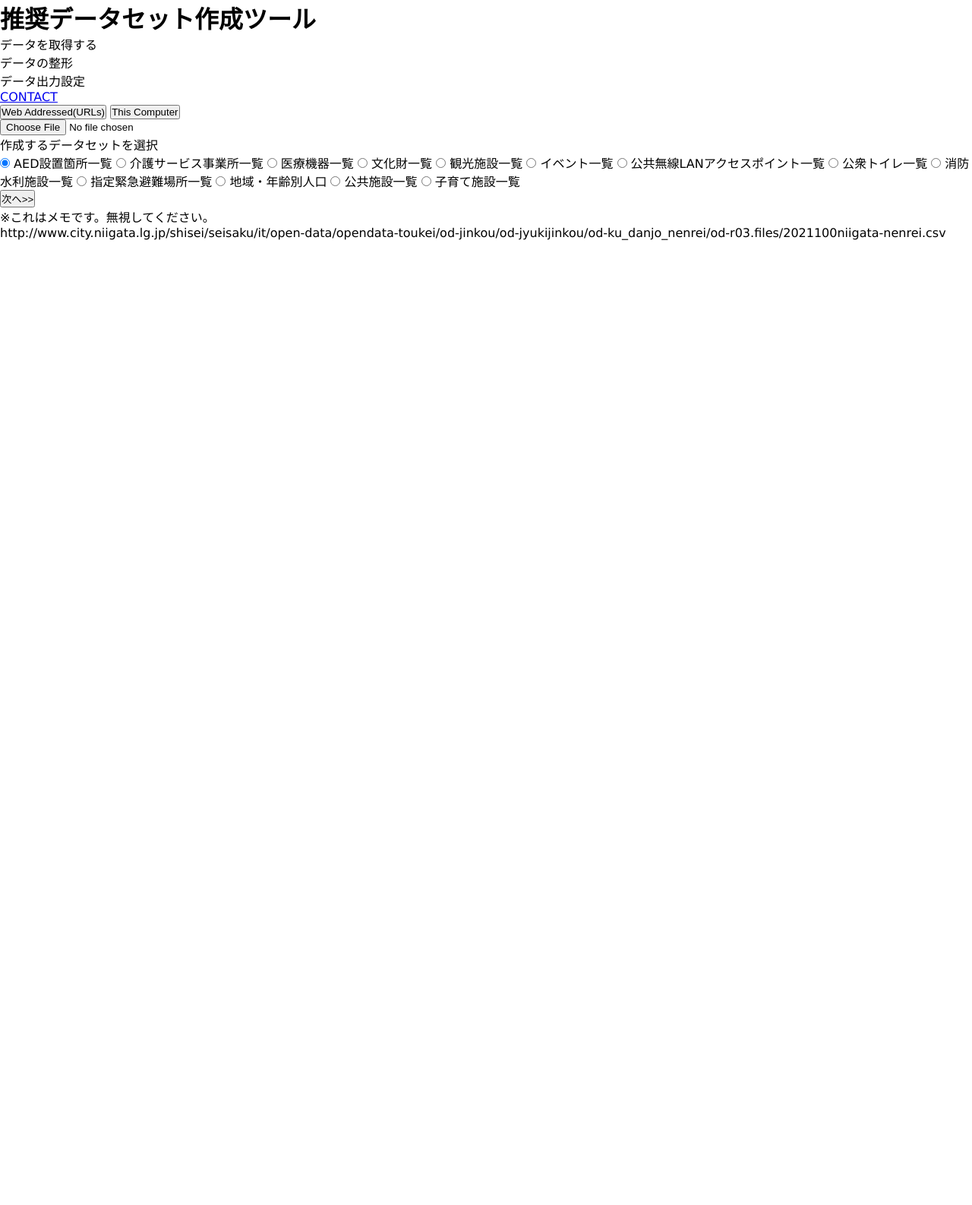
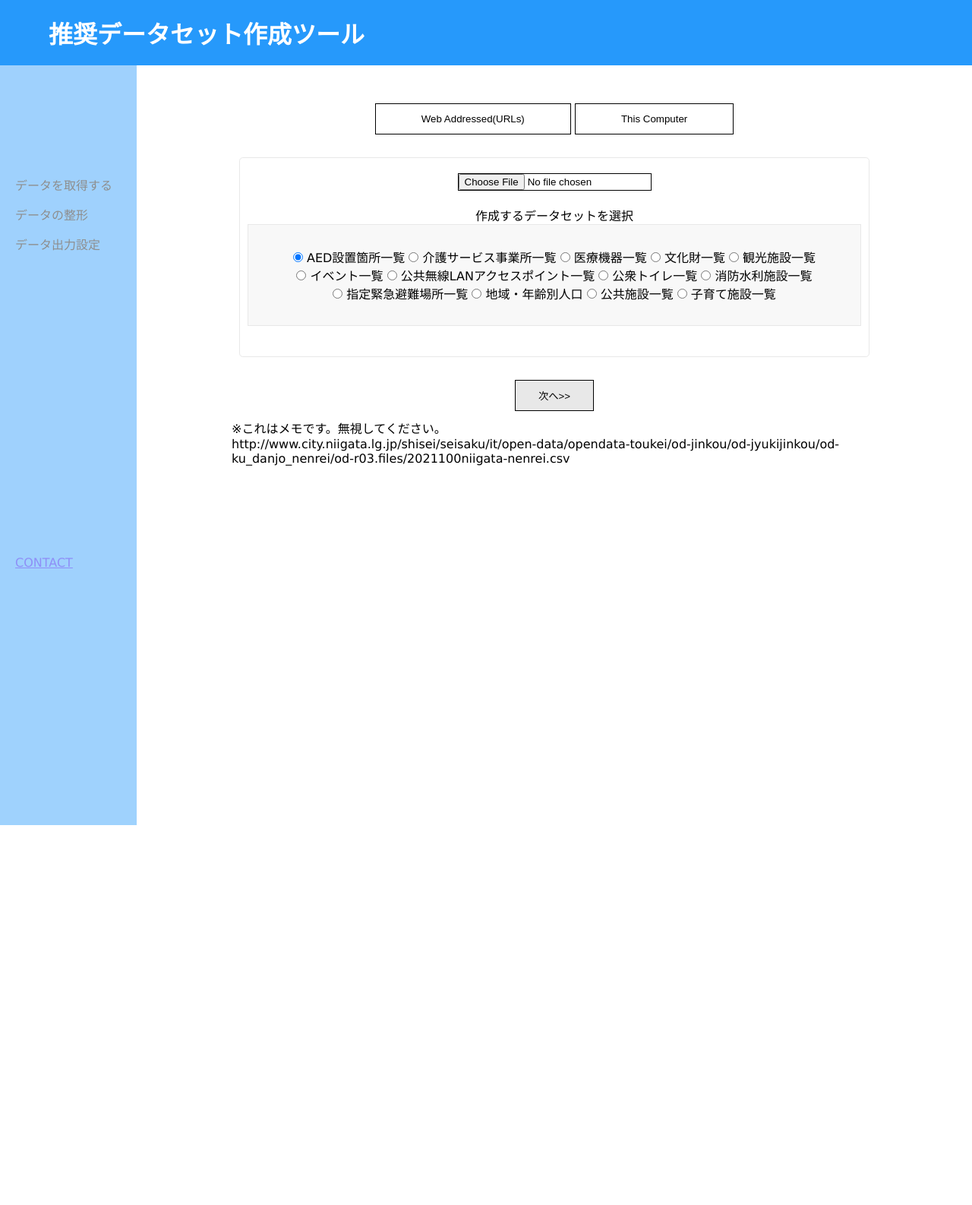
Before and after one commit to Masaya-math-lab/rd-tool, a Django app: page / in a window 1280 px wide. Shown: the whole page at 76% size. Before the commit the page ends 316 px from the top, so only its background shows below. Run offline with Django 3.2, Linux system fonts and the light colour scheme; some libraries are stand-ins or nearby versions.

Commit message:
1ページCSS追加

```diff
--- a/to_data/static/css/style.css
+++ b/to_data/static/css/style.css
@@ -37,11 +37,115 @@ i{
 }
 
 /* ****************** ここから ******************* */
-
-ul {
-  list-style: none;
-}
-
 #url-input {
   display: none;
 }
+
+header {
+    background:#2699FB;
+    padding-top:20px;
+    padding-left:5%;
+    padding-bottom:20px;
+    color:white;
+}
+
+.content-wrapper{
+    display: flex;
+
+}
+
+.sidebar{
+    top: 85px;
+    height:1000px;
+    background:#2699FB;
+    opacity:0.44
+}
+
+.sidebar-up{
+    margin-top:50px;
+    margin-left: 20px;
+    margin-right:20px;
+    width:140px;
+    height: 500px;
+}
+ul{
+    padding-top:80px;
+}
+
+ul li{
+    margin-top:15px
+}
+
+.sidebar-down{
+   margin-left: 20px;
+}
+
+.content{
+    padding-top:50px;
+    width:850px;
+    height:1500px;
+    margin-left: auto;
+    margin-right: auto;
+}
+
+/* ****************index.html*************** */
+.place-select{
+    text-align: center;
+    margin: 0 0 30px 0;
+}
+
+input {
+   /* input要素全部に対して装飾 */
+   background-color:white;
+   border: 1px solid black; /* 枠線 */
+}
+input[type="button"]{
+      padding:12px 60px;
+}
+
+input[type="button"]:hover {
+   /* マウスが載ったとき */
+   background-image: linear-gradient(0deg, #68d3db, #e5f4fc);
+   border: 1px solid #2c628b;
+}
+
+
+.download-select{
+    text-align: center;
+    margin: 10px;
+}
+
+form{
+       /*padding:25px 50px 20px 50px;*/
+}
+
+.data-select{
+    padding:20px 10px;
+    margin-bottom:30px;
+    border-radius: 0.3em;      /* 角丸 */
+    border: 1px solid #E8E8E8;
+}
+label{
+  display: inline-block;
+}
+
+.file-select{
+
+}
+
+.category-select{
+    margin-top:20px;
+    margin-bottom:20px;
+}
+
+.data-category{
+    padding:30px;
+    border: 1px solid #E8E8E8;
+    background-color:rgba(220,220,220,0.2);
+
+}
+
+input[type="submit"]{
+    padding:10px 30px;
+    background-color:#E8E8E8;
+}
--- a/to_data/templates/base.html
+++ b/to_data/templates/base.html
@@ -16,6 +16,7 @@
             <h1>推奨データセット作成ツール</h1>
         </header>
 
+        <div class="content-wrapper">
             <!-- Sidebar-->
             <div class="sidebar">
                 <div class="sidebar-up">
@@ -31,12 +32,11 @@
                     </ul>
                 </div>
             </div>
-
             <!-- Content-->
             <div class="content">
                 {% block content %}{% endblock %}
             </div>
-
+        </div>
     </div>
 </body>
 </html>
--- a/to_data/templates/index.html
+++ b/to_data/templates/index.html
@@ -6,12 +6,13 @@
 
 <!-- Content-->
 {% block content %}
-<div>
+<div class="place-select">
     <input type="button" value="Web Addressed(URLs)" onclick="document.getElementById('url-input').style.display='block';document.getElementById('file-select').style.display='none';formReset();">
     <input type="button" value="This Computer" onclick="document.getElementById('url-input').style.display='none';document.getElementById('file-select').style.display='block';formReset();">
 </div>
 
-<div>
+<div class="download">
+    <div class="download-select">
         <form method="post" enctype="multipart/form-data" name="upload_form">
             {% csrf_token %}
             <div class="data-select">
@@ -39,6 +40,7 @@
             </div>
         </form>
     </div>
+</div>
 <p>※これはメモです。無視してください。</p>
 <p>http://www.city.niigata.lg.jp/shisei/seisaku/it/open-data/opendata-toukei/od-jinkou/od-jyukijinkou/od-ku_danjo_nenrei/od-r03.files/2021100niigata-nenrei.csv</p>
 
```
Lines whose indentation alone changed are shown as unchanged.
